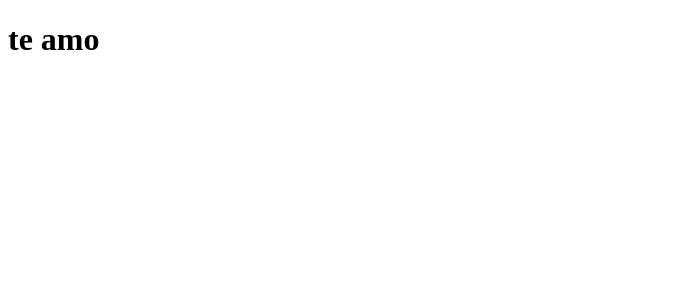
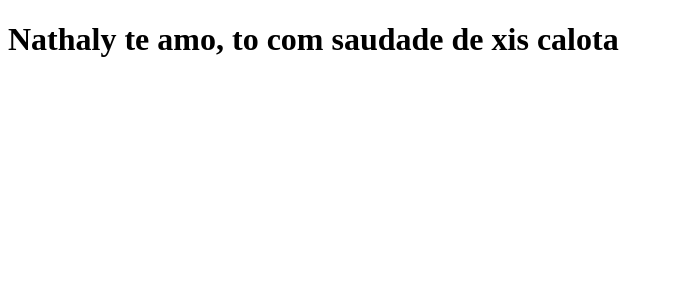
Before and after one commit to danielgut763/clone-tabenews, a Next.js app: page / in a window 1280 px wide. Shown: the top 300 px of the page, without its empty margins (0-673 px from the left). Built offline with nearby package versions, Linux system fonts and the light colour scheme.

Commit message:
ultima alteração na mensagem

```diff
--- a/pages/index.js
+++ b/pages/index.js
@@ -1,5 +1,5 @@
 function Home() {
-    return <h1>te amo</h1>
+    return <h1>Nathaly te amo, to com saudade de xis calota </h1>
 }
 
 export default Home;
```
